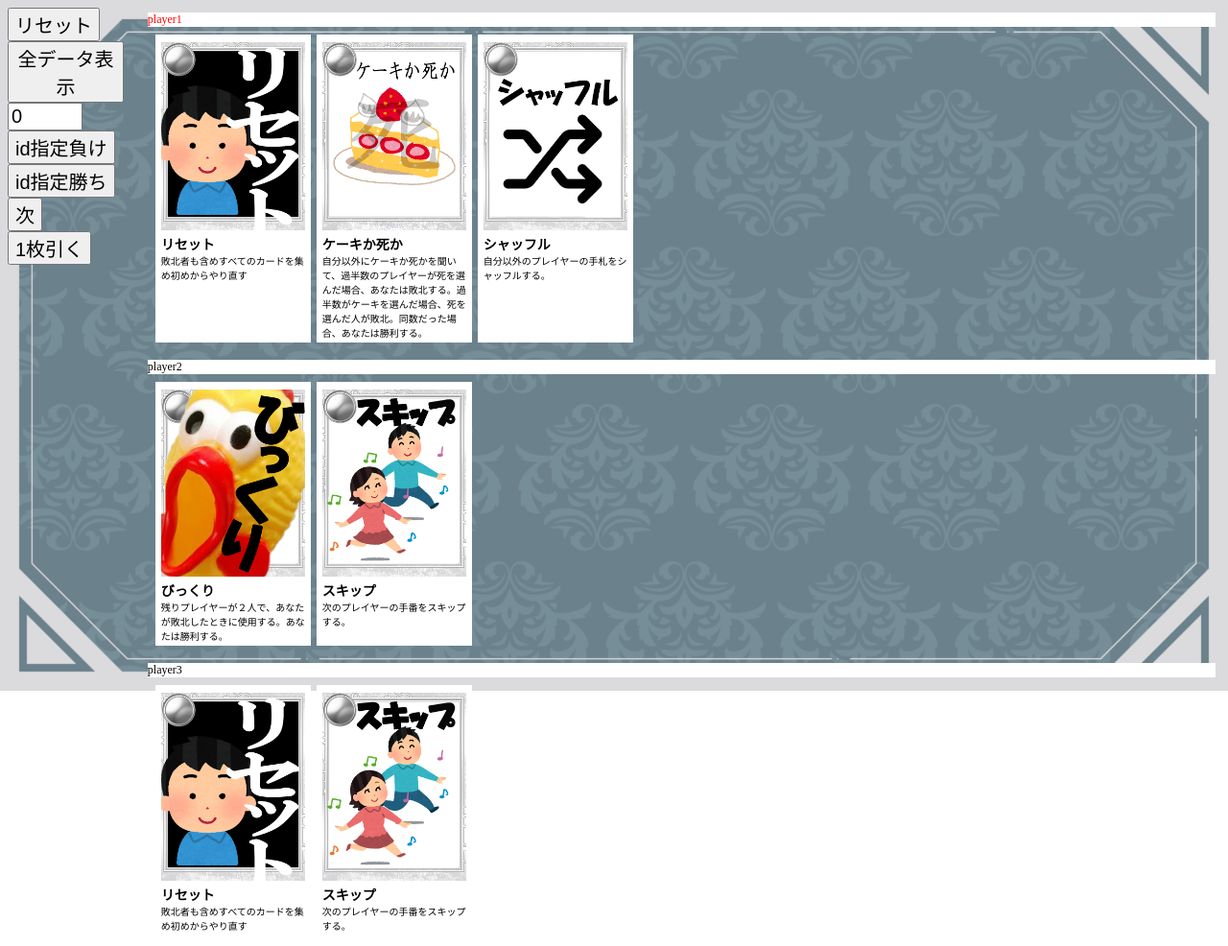
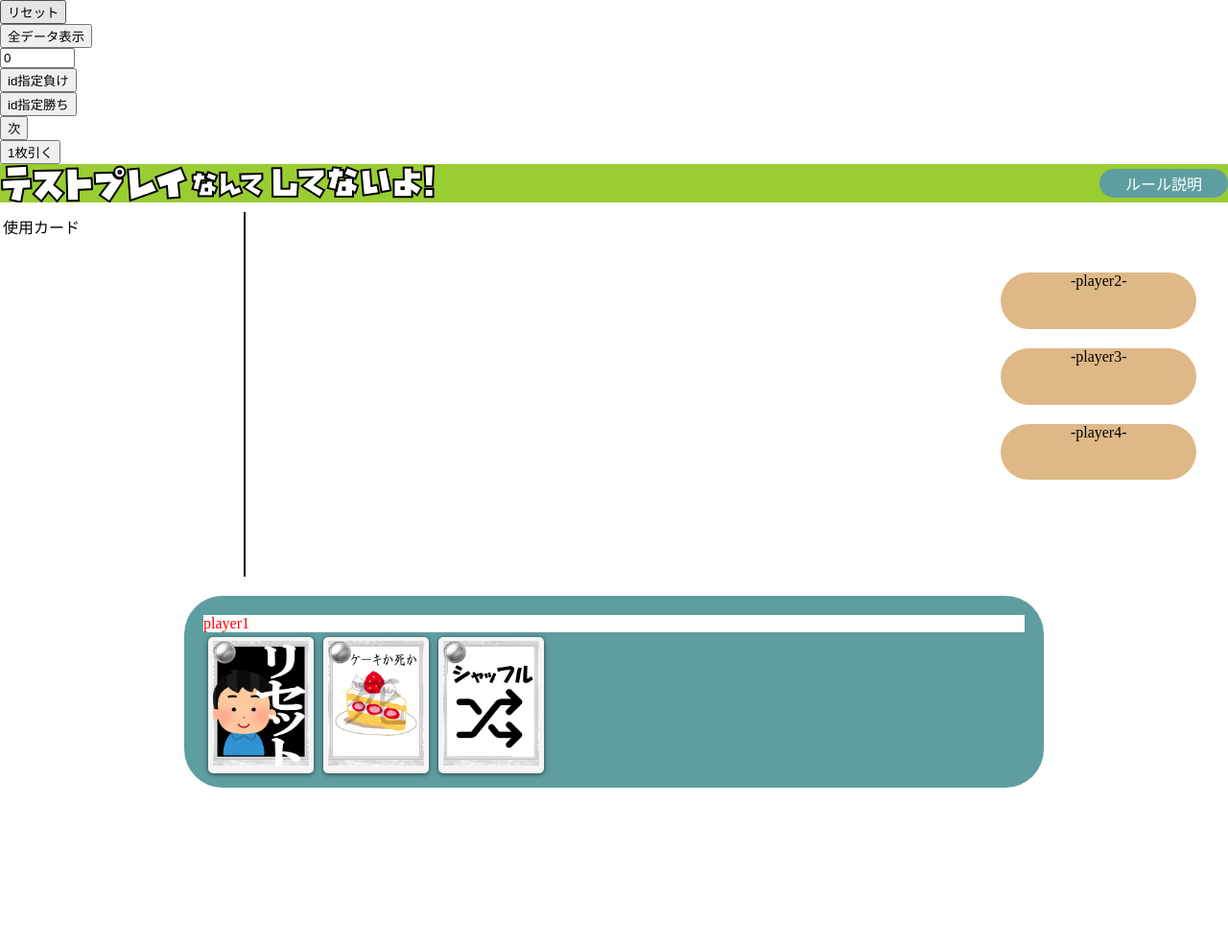
Before and after one commit to sci-tec/2021it_1_card, a plain HTML site: page index.html in a window 1280 px wide. Shown: the top 986 px of the page at 96% size. Drawn offline with nearby package versions, Linux system fonts and the light colour scheme; a web font is replaced by a local one.

Commit message:
新バージョンラフ

```diff
--- a/app.js
+++ b/app.js
@@ -26,9 +26,10 @@ function init() {
     G.reset();
     G.drawCard();
     G.refresh();
-    $(`.mat`).hide();
+    // $(`.mat`).hide();
 
     addEventListeners();
+    clickEvent();
 }
 
 function refresh() {
@@ -46,7 +47,7 @@ function refresh() {
         for (let j = 0; j < G.players[i].cards.length; j++) {
             // console.log(i, j, G.players[i].cards[j]);
 
-            let card = `<div class="card" data-cardid = "${G.players[i].cards[j].id}" data-imageid = "${G.players[i].cards[j].imgId}"><div class="title"><img src="${"images/image" + G.players[i].cards[j].imgId + ".jpg"}">${G.players[i].cards[j].title}</div><div class="text">${G.players[i].cards[j].text}</div></div>`;
+            let card = `<div class="card" data-cardid = "${G.players[i].cards[j].id}" data-imageid = "${G.players[i].cards[j].imgId}"><div class="title"><img src="${"images/image" + G.players[i].cards[j].imgId + ".jpg"}"></div></div>`;
 
             // console.log(card);
 
@@ -54,7 +55,6 @@ function refresh() {
         }
     }
 }
-
 
 function addEventListeners() {
     // let num;
@@ -66,7 +66,7 @@ function addEventListeners() {
     $(document).on('click', '.card', function () {
 
 
-        console.log("this.", $(this).data("cardid"));
+        // console.log("this.", $(this).data("cardid"));
         let cardid = $(this).data("cardid");
         let imageid = $(this).data("imageid");
 
@@ -90,6 +90,27 @@ function addEventListeners() {
         tts(text, 2);
     });
 
+}
+
+function clickEvent() {
+    $(".btn1").click(function(){
+        $("#rule").css("display", "block")
+        console.log("btn-click!");
+    });
+
+    $(".btn2").click(function(){
+        $("#rule").css("display", "none");
+        console.log("btn-click!");
+    });
+
+    $(".btn3").click(()=>{
+        $("#title").css("animation", "slide-out-anim 4.0s ease-out forwards");
+    });
+
+    $(".card").click(()=>{
+        $(".field .left").html();
+        console.log("card-click");
+    });
 }
 
 function effect(imageid) {
@@ -119,9 +140,10 @@ function effect(imageid) {
             // reset();
         break;
         case 10:
-            skip();
+            skip(G.players);
+        break;
         default:
-            cake();
+            banana();
         break;
     }
     // addEventListeners();
@@ -160,17 +182,17 @@ function getAnswers(option, callback) {
     console.log(option, callback);
     for (let i = 0; i < G.players.length; i++) {
         let text = `<h2>【${option.title}】</h2><div class="text">${option.text}</div><div class="options"></div>`;
-        $(`#player${i + 1} .mat`).html(text);
+        $(`#board .text`).html(text);
 
         for(let j=0; j < option.options.length; j++) {
             let btn = `<div class="button" data-optionid="${j}">${option.options[j]}</div>`;
-            $(`#player${i + 1} .mat .options`).append(btn)
+            $(`#board .text .options`).append(btn)
         }
 
-        $(`#player${i + 1} .mat .options .button`).click((e)=>{
+        $(`#board .text .options .button`).click((e)=>{
             let text = $(e.currentTarget).html();
             let optionid = $(e.currentTarget).data("optionid");
-            $(`#player${i + 1} .mat .options`).html(`<h2>回答: ${text}</h2>`);
+            $(`#board .text .options`).html(`<h2>回答: ${text}</h2>`);
             callback(i, optionid);
         });
     }
@@ -183,13 +205,13 @@ function showMessage(option) {
     for (let i = 0; i < G.players.length; i++) {
         // console.log(i);
         let text = `<div class="text" style="font-size: 40px;">${option.text}</div><div class="options"></div>`;
-        $(`#player${i + 1} .mat`).html(text);
+        $(`#board .text`).html(text);
     }
 
     let tm = setInterval(()=>{
         for (let i = 0; i < G.players.length; i++) {
             // console.log(i);
-            $(`#player${i + 1} .mat`).html("");
+            $(`#board .text`).html("");
         }
         clearInterval(tm);
         G.hideCoverAll();
--- a/index.html
+++ b/index.html
@@ -6,25 +6,16 @@
     <meta http-equiv="X-UA-Compatible" content="IE=edge">
     <meta name="viewport" content="width=device-width, initial-scale=1.0">
     <title>Document</title>
-    <script src="https://code.jquery.com/jquery-3.6.0.min.js"
-        integrity="sha256-/xUj+3OJU5yExlq6GSYGSHk7tPXikynS7ogEvDej/m4=" crossorigin="anonymous"></script>
-
-
+    <script src="https://code.jquery.com/jquery-3.6.1.min.js"></script>
     <link rel="preconnect" href="https://fonts.googleapis.com">
     <link rel="preconnect" href="https://fonts.gstatic.com" crossorigin>
     <link href="https://fonts.googleapis.com/css2?family=DotGothic16&display=swap" rel="stylesheet">
 
-
-    <link rel="stylesheet" href="styles.css">
+    <link rel="stylesheet" href="style.css">
+    <script src="app.js"></script>
 </head>
 
 <body>
-
-    <audio id="audio"></audio>
-
-    <div id="popup">
-        <button>消す</button>
-    </div>
 
     <div class="buttons">
         <button id="btnReset">リセット</button><br>
@@ -37,28 +28,52 @@
             <button id="btnDraw">1枚引く</button><br>
         </div>
     </div>
-    <div id="board">
-        <div id="player1" class="player">
-            <div id="player1name">player1</div>
-            <div class="mat"></div>
-            <div class="deck"></div>
+
+    <div class="container">
+
+        <!-- プレイ画面 -->
+        <div id="play" class="scene">
+            <div class="bar">
+                <div class="left"></div>
+                <div class="btn1 btn">ルール説明</div>
+            </div>
+            <div class="nextPlayer"></div>
+            <div id="board">
+                <div class="field">
+                    <div class="left">使用カード</div>
+                    <div class="right">
+                        <div class="text"></div>
+                        <div class="players">
+                            <div class="player2 p">-player2-</div>
+                            <div class="player3 p">-player3-</div>
+                            <div class="player4 p">-player4-</div>
+                        </div>
+                    </div>
+                </div>
+
+                <div id="player1" class="player">
+                    <div id="player1name">player1</div>
+                    <div class="mat"></div>
+                    <div class="deck"></div>
+                </div>
+            </div>
         </div>
-        <div id="player2" class="player">
-            <div id="player2name">player2</div>
-            <div class="mat"></div>
-            <div class="deck"></div>
+
+        <!-- タイトル画面 -->
+        <!-- <div id="title" class="scene">
+            <img src="images/logo.png" width="40%">
+            <h2 class="btn3 btn">START</h2>
+            <h2 class="btn1 btn">HELP</h2>
+        </div> -->
+
+        <!-- ルール説明画面 -->
+        <div id="rule" class="scene">
+            <h1>ルール説明</h1>
+            <div class="btn2 btn">閉じる</div>
         </div>
-        <div id="player3" class="player">
-            <div id="player3name">player3</div>
-            <div class="mat"></div>
-            <div class="deck"></div>
-        </div>
-        <div id="player4" class="player">
-            <div id="player4name">player4</div>
-            <div class="mat"></div>
-            <div class="deck"></div>
-        </div>
+
     </div>
+
     <script type="module" src="app.js"></script>
 </body>
 
--- /dev/null
+++ b/style.scss
@@ -0,0 +1,180 @@
+// @import "./_app.scss";
+// @import "./_popup.scss";
+
+html{
+    height: 100%;
+}
+
+body {
+    height: 100%;
+    margin: 0;
+
+    .btn{
+        text-align: center;
+        width: 10%;
+        padding: 3px;
+
+        border-radius: 2.5rem;
+        color: white;
+        background-color: cadetblue;
+    }
+    .btn:hover {
+        background-color: burlywood;
+        cursor: pointer;
+    }
+
+    .container {
+        height: 100%;
+        position: relative;
+
+        overflow: hidden;
+
+        .scene {
+            height: 100%;
+            width: 100%;
+            position: absolute;
+        }
+
+        #title {
+            display: flex;
+            justify-content: center;
+            flex-direction: column;
+            align-items: center;
+
+            color: white;
+            background-color:yellowgreen;
+        }
+
+
+        #play {
+            background-color: white;
+            .bar {
+                background-image: url("images/logo.png");
+                background-repeat: no-repeat;
+                background-color: yellowgreen;
+
+                display: flex;
+                justify-content: space-between;
+                align-items: center;
+
+                height: 40px;
+                width: 100%;
+
+                .right {
+                    background-color: white;
+                    border-radius: 2.5rem;
+
+                    height: 70%;
+                    width: auto;
+
+                    text-align: center;
+
+                }
+            }
+
+            #board {
+                display: flex;
+                align-items: center;
+                flex-direction: column;
+
+                .field {
+                    display: flex;
+                    align-items: center;
+
+                    height: 100%;
+                    width: 100%;
+
+                    .left{
+                        box-sizing: border-box;
+                        height: 380px;
+                        width: 20%;
+                        padding: 3px;
+                        border-right: 2px solid #000;
+                    }
+
+                    .right {
+                        box-sizing: border-box;
+                        display: flex;
+                        justify-content: space-between;
+
+                        height: 400px;
+                        width: 80%;
+                        padding: 3px;
+
+                        .players {
+                            box-sizing: border-box;
+                            width: 20%;
+                            margin: 50px;
+                            // align-items: center;
+
+                            .p {
+                                background-color: burlywood;
+                                border-radius: 2.5rem;
+                                text-align: center;
+                                margin: 20px;
+                                height: 20%;
+                                width: 100%;
+                            }
+                        }
+                    }
+                }
+
+                .player {
+                    box-sizing: border-box;
+                    background-color: cadetblue;
+                    border-radius: 2.5rem;
+                    margin:10px;
+                    padding: 20px;
+
+                    height: 200px;
+                    width: 70%;
+
+                    .deck {
+                        display: flex;
+                        flex-wrap: nowrap;
+
+                        .card {
+                            margin: 5px;
+                            padding: 4px 5px;
+                            // padding: 10px;
+
+                            background-color:whitesmoke;
+
+                            width: calc( 100px );
+                            img {
+                                width: 100%;
+                                height: 100%;
+                            }
+                            border-radius: 5px;
+                            box-shadow: 0px 1px 5px #0009;
+
+                        }
+                        }
+                }
+            }
+
+        }
+
+        #rule {
+            text-align: center;
+            display: none;
+
+            color: aliceblue;
+            background-color:#0009;
+        }
+    }
+}
+
+@keyframes slide-out-anim {
+	20% {
+		opacity: 1;
+		transform: translateX(-15%);
+	}
+	50% {
+		opacity: 1;
+	}
+	100% {
+		opacity: 0;
+		transform: translateX(200%);
+	}
+}
```
Also changed, not shown: old/test.html (added, +65 -0 lines), images/logo.png (added), old/_app.scss (renamed from _app.scss), old/_popup.scss (renamed from _popup.scss), old/styles.css (renamed from styles.css), old/styles.scss (renamed from styles.scss), style.css (added), 3 other files.
